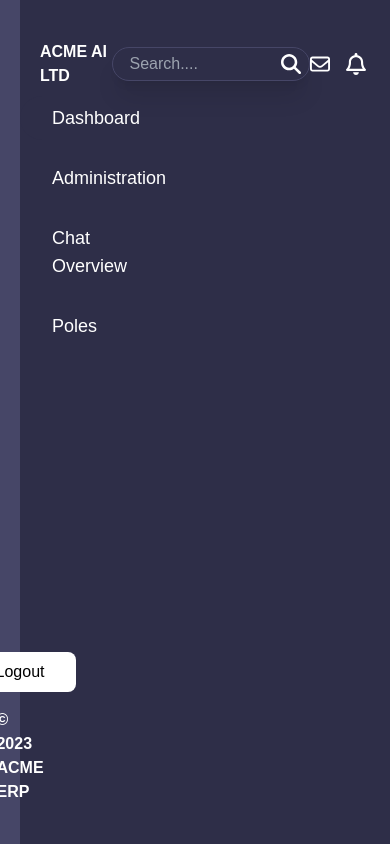
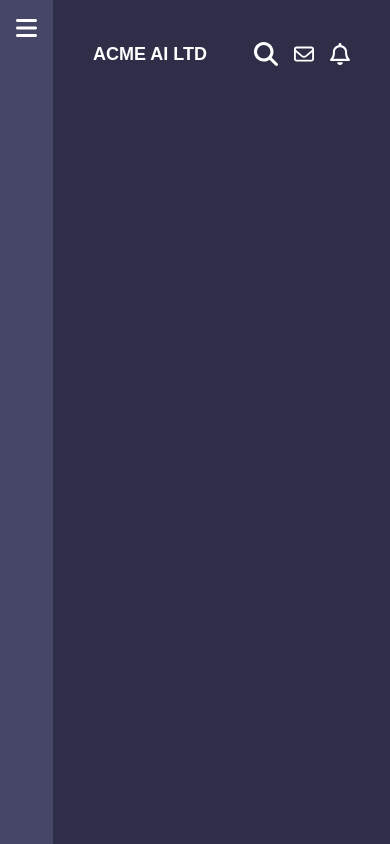
Before and after one commit to Shahabuddin1122/Acme-erp, a Next.js app in the folder frontend/: page / in a window 390 px wide. Built offline with nearby package versions, Linux system fonts and the light colour scheme; grey boxes are pictures that could not be loaded.

Commit message:
add responsive mobile design

```diff
--- a/frontend/src/components/header.tsx
+++ b/frontend/src/components/header.tsx
@@ -1,20 +1,54 @@
+"use client";
+import { useState } from "react";
 import Image from "next/image";
+import { FontAwesomeIcon } from "@fortawesome/react-fontawesome";
+import { faArrowLeft } from "@fortawesome/free-solid-svg-icons";
 
 const Header = () => {
+    const [isSearchOpen, setIsSearchOpen] = useState(false);
+
     return (
-        <>
-            <div className={'flex items-center justify-between'}>
-                <h1 className={'text-white font-bold '}>ACME AI LTD</h1>
-                <div className={'shadow-xl border border-primary rounded-full flex gap-x-2 px-2'}>
-                    <input placeholder={'Search....'} className={'w-full px-2 py-1 bg-transparent outline-0 text-white'}/>
-                    <Image src={'/search.svg'} alt={'search'} width={20} height={20} />
-                </div>
-                <div className={'flex items-center gap-x-4'}>
-                    <Image src={'/message.svg'} alt={'message'} width={20} height={20} />
-                    <Image src={'/notification.svg'} alt={'notification'} width={20} height={20} />
-                </div>
+        <div className="flex items-center justify-between bg-secondary">
+            <h1 className="text-white font-bold text-lg md:text-xl lg:text-2xl">ACME AI LTD</h1>
+            <div className={`flex items-center ${isSearchOpen ? "w-full" : "w-auto"} transition-all duration-300`}>
+                {isSearchOpen || (
+                    <div className="hidden md:flex items-center shadow-xl border border-primary rounded-full gap-x-2 px-2 w-[18rem] lg:w-[30rem]">
+                        <input
+                            placeholder="Search...."
+                            className="w-full px-2 py-1 bg-transparent outline-none text-white placeholder-gray-300"
+                        />
+                        <Image src="/search.svg" alt="search" width={20} height={20} />
+                    </div>
+                )}
+                {isSearchOpen && (
+                    <div className="flex items-center shadow-xl border border-primary rounded-full gap-x-2 px-2 w-full md:hidden">
+                        <input
+                            placeholder="Search...."
+                            className="w-full px-2 py-1 bg-transparent outline-none text-white placeholder-gray-300"
+                        />
+                        <button onClick={() => setIsSearchOpen(false)}>
+                            <FontAwesomeIcon icon={faArrowLeft} color="white" />
+                        </button>
+                    </div>
+                )}
             </div>
-        </>
-    )
-}
-export default Header
+
+            <div className="flex items-center gap-x-4">
+                {!isSearchOpen && (
+                    <button onClick={() => setIsSearchOpen(true)} className="md:hidden">
+                        <Image src="/search.svg" alt="search" width={24} height={24} />
+                    </button>
+                )}
+
+                {!isSearchOpen && (
+                    <>
+                        <Image src="/message.svg" alt="message" width={20} height={20} />
+                        <Image src="/notification.svg" alt="notification" width={20} height={20} />
+                    </>
+                )}
+            </div>
+        </div>
+    );
+};
+
+export default Header;
--- a/frontend/src/components/pie-chart-component.tsx
+++ b/frontend/src/components/pie-chart-component.tsx
@@ -7,7 +7,7 @@ const PieChartComponent = ({data}: {data: QuestionData}) => {
 
     return (
         <>
-            <div className={'w-2/5 bg-primary rounded-xl relative'}>
+            <div className={'lg:w-2/5 w-full bg-primary rounded-xl relative'}>
                 <p className={'text-white font-semibold m-4 w-5/6'}>{data.question}</p>
                 <Image src={'/cross.svg'} alt={'cross'} height={10} width={20} className={'absolute top-2 right-2'}/>
                 <div className={'w-full flex justify-center'}>
--- a/frontend/src/components/sidebar.tsx
+++ b/frontend/src/components/sidebar.tsx
@@ -5,8 +5,12 @@ import Image from "next/image";
 import { usePathname } from "next/navigation";
 import NavElement from "@/components/nav-element";
 import Button from "@/components/Button";
+import { useState } from "react";
+import { FontAwesomeIcon } from "@fortawesome/react-fontawesome";
+import {faBars} from "@fortawesome/free-solid-svg-icons";
 
 const Sidebar = () => {
+    const [isSidebarOpen, setIsSidebarOpen] = useState(false);
     const currentRoute = usePathname();
 
     const navItems = [
@@ -16,13 +20,30 @@ const Sidebar = () => {
         { icon: "/poles.svg", text: "Poles", route: '/pole' },
     ];
 
+    const toggleSidebar = () => setIsSidebarOpen(!isSidebarOpen);
+
     return (
-        <div className="
+        <>
+            {/* Small screen nav button */}
+            <div className="md:hidden bg-primary p-4 text-white">
+                <button onClick={toggleSidebar} className="focus:outline-none">
+                    <FontAwesomeIcon
+                        icon={faBars}
+                        size={"xl"}
+                    />
+                </button>
+            </div>
+
+            {/* Sidebar */}
+            <div className={`
                 fixed top-0 left-0 h-full bg-primary pl-5 pt-10 flex flex-col justify-between
-            w-0 md:w-64 lg:w-64 xl:w-72 transition-all duration-300
-        ">
+                transition-transform duration-300
+                ${isSidebarOpen ? "translate-x-0" : "-translate-x-full"}
+                md:translate-x-0 md:w-64 lg:w-64 xl:w-72
+                z-20
+            `}>
                 <div>
-                <Image src="/logo.svg" alt="logo" height={100} width={150} />
+                    <Image src="/logo.svg" alt="logo" height={100} width={150} className="block" />
                     <div className="py-10 text-white">
                         {navItems.map((item, index) => (
                             <NavElement
@@ -40,6 +61,15 @@ const Sidebar = () => {
                     <p className="font-semibold text-white">&copy; 2023 ACME ERP</p>
                 </div>
             </div>
+
+            {/* Overlay for small screens */}
+            {isSidebarOpen && (
+                <div
+                    className="fixed inset-0 bg-black bg-opacity-50 md:hidden z-10"
+                    onClick={toggleSidebar}
+                ></div>
+            )}
+        </>
     );
 };
 
```
Lines whose indentation alone changed are shown as unchanged.
